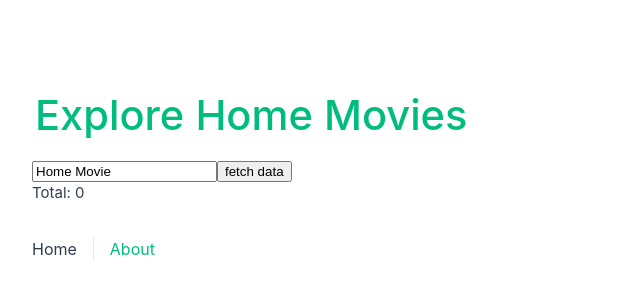
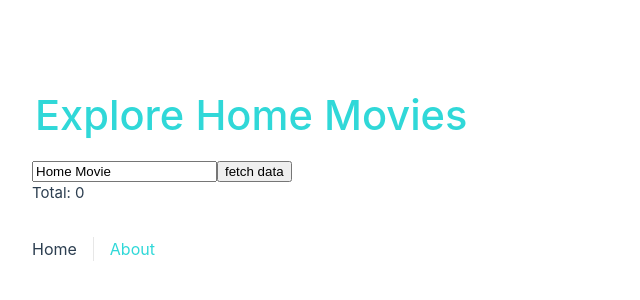
Before and after one commit to Rey-Berkelmans/vue-container-project, a Vue app: page / in a window 1280 px wide. Shown: the part 216-516 px from the top of the page, without its empty margins (0-640 px from the left). Built offline with nearby package versions, Linux system fonts and the light colour scheme.

Commit message:
Minor Colour Updates

```diff
--- a/src/assets/main.css
+++ b/src/assets/main.css
@@ -10,14 +10,14 @@
 a,
 .green {
   text-decoration: none;
-  color: hsla(160, 100%, 37%, 1);
+  color: rgb(48, 216, 216);
   transition: 0.4s;
   padding: 3px;
 }
 
 @media (hover: hover) {
   a:hover {
-    background-color: hsla(160, 100%, 37%, 0.2);
+    background-color: hsla(206, 89%, 55%, 0.2);
   }
 }
 
```
